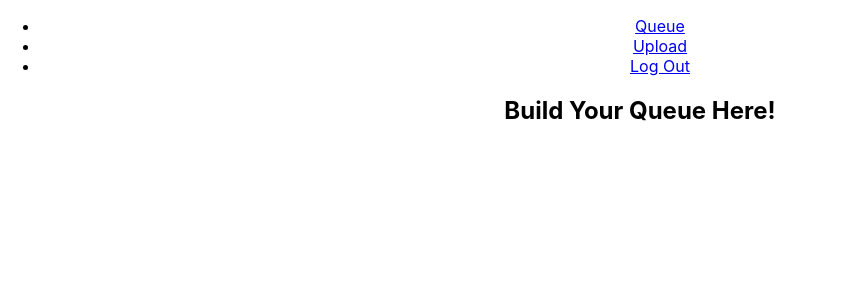
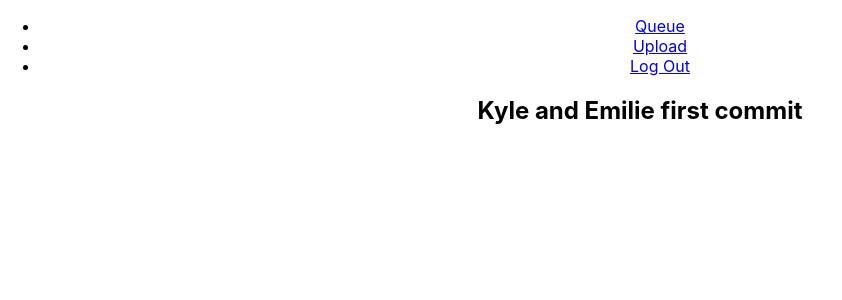
Before and after one commit to ethoreson/idealabFrontend, a React (Create React App) app: page /#/queue in a window 1280 px wide. Shown: the top 300 px of the page, without its empty margins (0-842 px from the left). Built offline with nearby package versions, Linux system fonts and the light colour scheme.

Commit message:
first commit

```diff
--- a/package.json
+++ b/package.json
@@ -6,7 +6,7 @@
     "react": "^16.9.0",
     "react-dom": "^16.9.0",
     "react-router-dom": "^5.0.1",
-    "react-scripts": "3.1.0"
+    "react-scripts": "^3.1.0"
   },
   "scripts": {
     "start": "react-scripts start",
--- a/src/App.js
+++ b/src/App.js
@@ -8,7 +8,7 @@ import { HashRouter, Switch, Route } from 'react-router-dom';
 
 function App() {
   const activeUser = 'admin';
-  const sidebar = activeUser? <SidebarNavigation /> : null;
+  const sidebar = activeUser ? <SidebarNavigation /> : null;
   return (
     <div className="App">
       <HashRouter>
--- a/src/components/Queue/QueueContainer.jsx
+++ b/src/components/Queue/QueueContainer.jsx
@@ -3,7 +3,7 @@ import React from 'react';
 function QueueContainer(){
   return (
     <div>
-        <h2>Build Your Queue Here!</h2>
+        <h2>Kyle and Emilie first commit</h2>
     </div>
   );
 }
```
Also changed, not shown: 1 other file (tests, documents, lock files or other folders).
